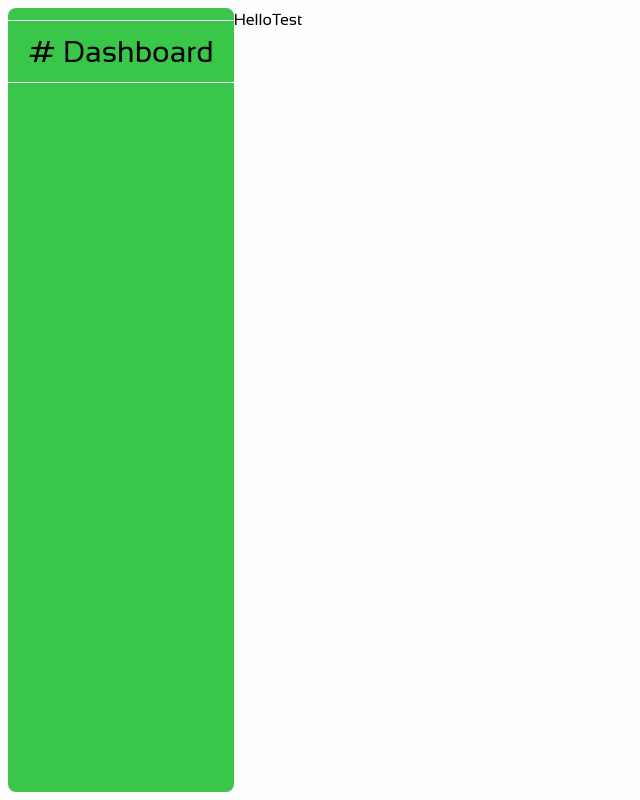
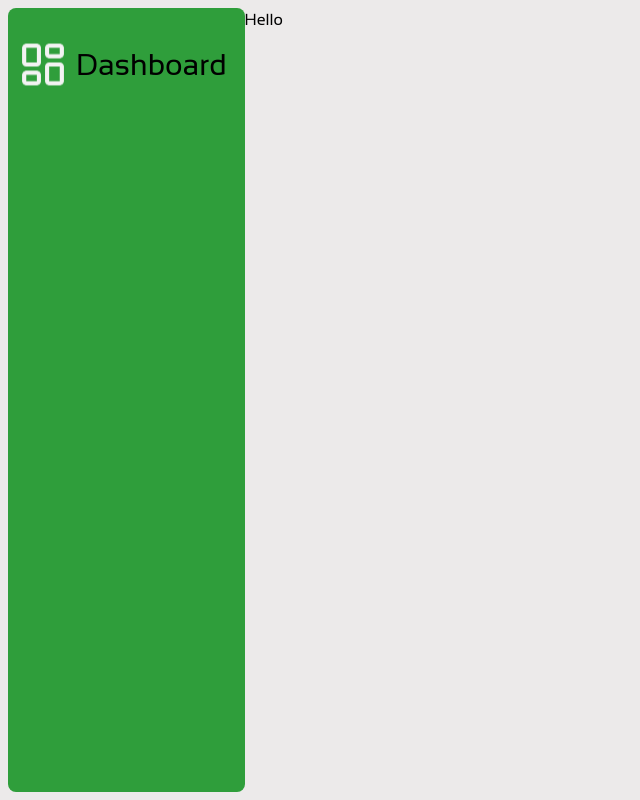
Before and after one commit to whoisbel/M-and-S-Inventory-Management, a Next.js app: page / in a window 1280 px wide. Shown: the whole page, without its empty margins (0-640 px from the left). Built offline with nearby package versions, Linux system fonts and the light colour scheme.

Commit message:
tailwindcss added color scheme added dashboard icon changes in sidepanel.tsx and page.tsx

```diff
--- a/app/page.tsx
+++ b/app/page.tsx
@@ -2,10 +2,9 @@ import Link from "next/link";
 import { Sidepanel } from "@/components";
 export default function Dashboard() {
   return (
-    <div className="bg-custom-white w-full h-screen flex p-2 ">
+    <div className="bg-main-background w-full h-screen flex p-2 ">
       <Sidepanel />
       <h1 className="text-black">Hello</h1>
-      <Link href="/test">Test</Link>
     </div>
   );
 }
--- a/components/Sidepanel.tsx
+++ b/components/Sidepanel.tsx
@@ -1,10 +1,15 @@
+import dashboardIcon from '../public/dashboard-icon.svg'
+import Image from 'next/image';
 const Sidepanel = () => {
   return (
-    <div className="sticky top-0 left-0 h-full bg-primary-green rounded-lg hidden md:block">
+    <div className="sticky top-0 left-0 h-full bg-primary-green rounded-lg hidden md:block bg-primary-color">
       <ul className="text-[30px] flex justify-center">
-        <li className="hover:bg-green-600 px-5 py-2 border-custom-white mt-3 border-y-[1px] cursor-pointer">
-          # Dashboard
+      <div className="flex hover:bg-main-background hover:text-letters-color items-center justify-center mt-4 p-2.5">
+        <Image src={dashboardIcon} alt="icon" width={50} height={30} className='fill-slate-800'/>
+        <li className="p-2 cursor-pointer self-center">
+          Dashboard
         </li>
+      </div>
       </ul>
     </div>
   );
--- a/tailwind.config.ts
+++ b/tailwind.config.ts
@@ -9,10 +9,15 @@ const config: Config = {
   theme: {
     extend: {
       colors: {
-        "primary-green": "#3AC648",
-        "secondary-green": "#C0E1C2",
-        "custom-gray": "#D9D9D9",
+        "primary-color": "#2F9E3B",
+        "accent-green": "#C0E1C2",
+        "add-minus": "#807F7F",
         "custom-white": "#FFFEFE",
+        "accent-gray": "D9D9D9",
+        "main-background": "#ECEAEA",
+        "buttons-icon": "#F3F3F3",
+        "letters-color": "#06162E"
+
       },
       backgroundImage: {
         "gradient-radial": "radial-gradient(var(--tw-gradient-stops))",
```
Also changed, not shown: public/dashboard-icon.svg (added).
